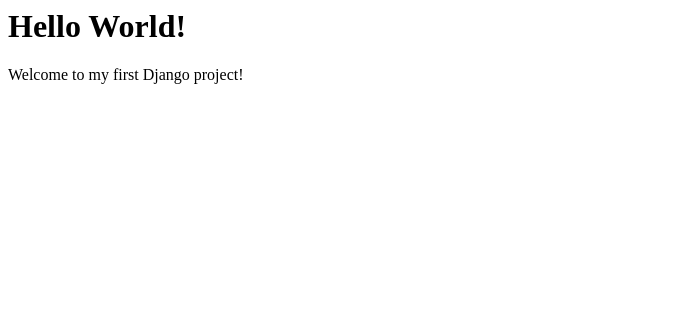
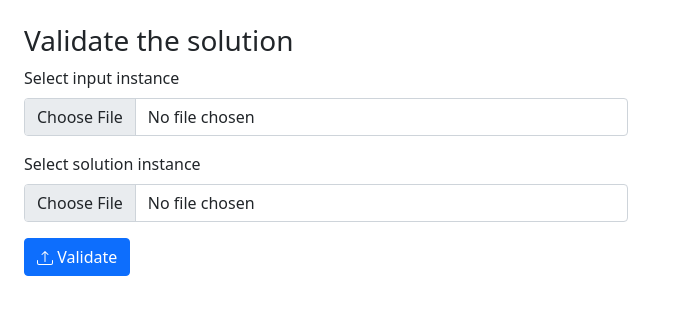
Before and after one commit to egzongashi00/Validator_for_MCTOPTWP_Project, a Django app: template generate_tourist_routes/templates/index.html in a window 1280 px wide. Shown: the top 315 px of the page, without its empty margins (0-683 px from the left). Run offline with Django 4.2, Linux system fonts and the light colour scheme; the template is opened without the code that fills it, so the values that code supplies are empty.

Commit message:
added stuff

```diff
--- a/djangoProject/settings.py
+++ b/djangoProject/settings.py
@@ -38,6 +38,8 @@ INSTALLED_APPS = [
     'django.contrib.messages',
     'django.contrib.staticfiles',
     'generate_tourist_routes',
+    'django_dump_die',
+    'corsheaders'
 ]
 
 MIDDLEWARE = [
@@ -48,6 +50,8 @@ MIDDLEWARE = [
     'django.contrib.auth.middleware.AuthenticationMiddleware',
     'django.contrib.messages.middleware.MessageMiddleware',
     'django.middleware.clickjacking.XFrameOptionsMiddleware',
+    'django_dump_die.middleware.DumpAndDieMiddleware',
+    'corsheaders.middleware.CorsMiddleware',
 ]
 
 ROOT_URLCONF = 'djangoProject.urls'
@@ -116,7 +120,7 @@ USE_TZ = True
 # Static files (CSS, JavaScript, Images)
 # https://docs.djangoproject.com/en/4.1/howto/static-files/
 
-STATIC_URL = 'static/'
+STATIC_URL = '/static/'
 
 # Default primary key field type
 # https://docs.djangoproject.com/en/4.1/ref/settings/#default-auto-field
--- a/djangoProject/urls.py
+++ b/djangoProject/urls.py
@@ -20,4 +20,5 @@ from generate_tourist_routes import views
 urlpatterns = [
     path('admin/', admin.site.urls),
     path('index/', views.index, name='index'),
+    path('index/upload', views.upload_file, name='upload'),
 ]
--- /dev/null
+++ b/generate_tourist_routes/static/js/validate_required_fields.js
@@ -0,0 +1,17 @@
+(function () {
+  'use strict'
+
+  let forms = document.querySelectorAll('.needs-validation')
+
+  Array.prototype.slice.call(forms)
+    .forEach(function (form) {
+      form.addEventListener('submit', function (event) {
+        if (!form.checkValidity()) {
+          event.preventDefault()
+          event.stopPropagation()
+        }
+
+        form.classList.add('was-validated')
+      }, false)
+    })
+})()
--- a/generate_tourist_routes/templates/index.html
+++ b/generate_tourist_routes/templates/index.html
@@ -1,8 +1,59 @@
 <html lang="en">
+<head>
+    <meta charset="utf-8">
+    <meta name="viewport" content="width=device-width, initial-scale=1">
+    <link href="https://cdn.jsdelivr.net/npm/bootstrap@5.0.1/dist/css/bootstrap.min.css" rel="stylesheet"
+          integrity="sha384-+0n0xVW2eSR5OomGNYDnhzAbDsOXxcvSN1TPprVMTNDbiYZCxYbOOl7+AMvyTG2x" crossorigin="anonymous">
+    <title>Validate the solution</title>
+</head>
+
 <body>
+<div class="m-4">
+    <h3>Validate the solution</h3>
+    <form method="post" class="needs-validation" enctype="multipart/form-data" action="./upload" novalidate>
+        {% csrf_token %}
+        <div class="row mb-3">
+            <div class="col-lg-6">
+                <label for="inputInstance" class="form-label">Select input instance</label>
+                <input class="form-control" type="file" name="input_instance" id="inputInstance" accept=".txt" required>
+                    <div class="invalid-feedback">
+                      Please add an input instance.
+                    </div>
+            </div>
+        </div>
+        <div class="row mb-3">
+            <div class="col-lg-6">
+                <label for="solutionInstance" class="form-label">Select solution instance</label>
+                <input class="form-control" type="file" name="solution_instance" id="solutionInstance" accept=".txt" required>
+                    <div class="invalid-feedback">
+                      Please add a solution instance.
+                    </div>
+            </div>
+        </div>
+        <button type="submit" class="btn btn-primary">
+            <svg xmlns="http://www.w3.org/2000/svg" width="16" height="16" fill="currentColor" class="bi bi-upload"
+                 viewBox="0 0 16 16">
+                <path d="M.5 9.9a.5.5 0 0 1 .5.5v2.5a1 1 0 0 0 1 1h12a1 1 0 0 0 1-1v-2.5a.5.5 0 0 1 1 0v2.5a2 2 0 0 1-2 2H2a2 2 0 0 1-2-2v-2.5a.5.5 0 0 1 .5-.5z"></path>
+                <path d="M7.646 1.146a.5.5 0 0 1 .708 0l3 3a.5.5 0 0 1-.708.708L8.5 2.707V11.5a.5.5 0 0 1-1 0V2.707L5.354 4.854a.5.5 0 1 1-.708-.708l3-3z"></path>
+            </svg>
+            Validate
+        </button>
+    </form>
+</div>
 
-<h1>Hello World!</h1>
-<p>Welcome to my first Django project!</p>
+{% if validated %}
+<div class="m-4">
+    <div class="row mb-3">
+        Expected budget: {{ expected_budget }} <br>
+        Actual budget: {{ actual_budget }}
+    </div>
+</div>
+{% endif %}
 
+<script src="https://cdn.jsdelivr.net/npm/bootstrap@5.0.1/dist/js/bootstrap.bundle.min.js"
+        integrity="sha384-gtEjrD/SeCtmISkJkNUaaKMoLD0//ElJ19smozuHV6z3Iehds+3Ulb9Bn9Plx0x4"
+        crossorigin="anonymous"></script>
+{% load static %}
+<script type="application/javascript" src="{% static '/js/validate_required_fields.js' %}"></script>
 </body>
 </html>
```
Also changed, not shown: generate_tourist_routes/views.py (+33 -39 lines).
